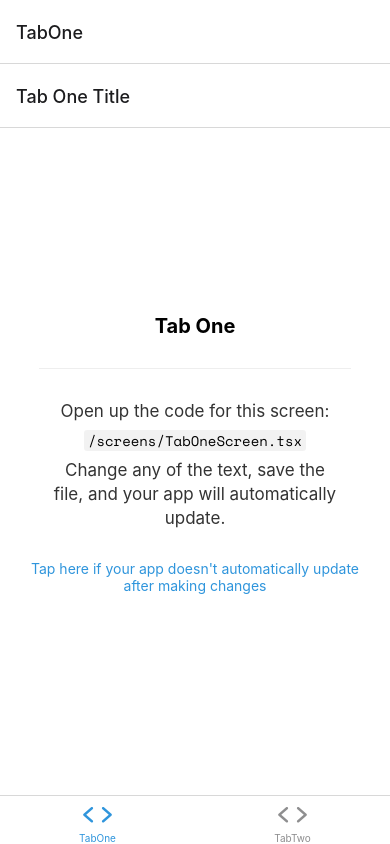
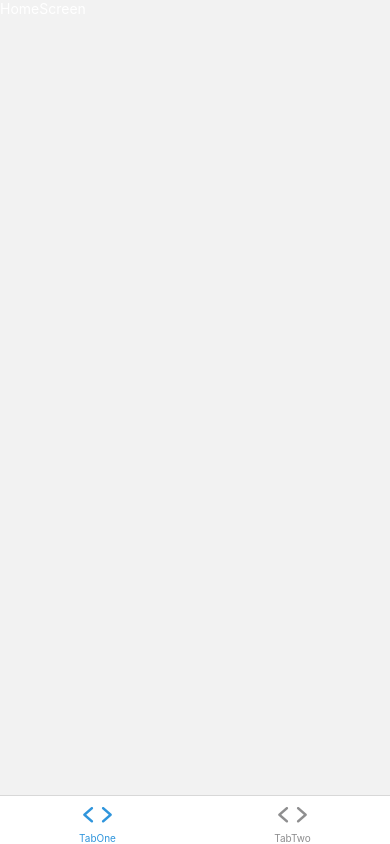
Before and after one commit to jsallstrom/Fondo-repo, a React Native app in the folder app/: screen /Root in a window 390 px wide. Built offline with nearby package versions, Linux system fonts and the light colour scheme; what expo-linking would draw is missing.

Commit message:
Added HomeScreen

```diff
--- a/app/navigation/BottomTabNavigator.tsx
+++ b/app/navigation/BottomTabNavigator.tsx
@@ -10,6 +10,7 @@ import * as React from "react";
 
 import Colors from "../constants/Colors";
 import useColorScheme from "../hooks/useColorScheme";
+import HomeScreen from "../screens/HomeScreen";
 import TabOneScreen from "../screens/TabOneScreen";
 import TabTwoScreen from "../screens/TabTwoScreen";
 import { BottomTabParamList, TabOneParamList, TabTwoParamList } from "../types";
@@ -31,6 +32,7 @@ export default function BottomTabNavigator() {
           tabBarIcon: ({ color }) => (
             <TabBarIcon name="ios-code" color={color} />
           ),
+          headerShown: false,
         }}
       />
       <BottomTab.Screen
@@ -63,9 +65,9 @@ function TabOneNavigator() {
   return (
     <TabOneStack.Navigator>
       <TabOneStack.Screen
-        name="TabOneScreen"
-        component={TabOneScreen}
-        options={{ headerTitle: "Tab One Title" }}
+        name="HomeScreen"
+        component={HomeScreen}
+        options={{ headerShown: false }}
       />
     </TabOneStack.Navigator>
   );
--- /dev/null
+++ b/app/screens/HomeScreen.tsx
@@ -0,0 +1,19 @@
+import { SafeAreaView, StyleSheet, Text, View } from "react-native";
+import React from "react";
+import MealSelectionView from "../components/MealSelectionView";
+
+const HomeScreen = () => {
+  return (
+    <SafeAreaView style={styles.screenContainer}>
+      <Text style={{ color: "white" }}>HomeScreen</Text>
+    </SafeAreaView>
+  );
+};
+
+export default HomeScreen;
+
+const styles = StyleSheet.create({
+  screenContainer: {
+    flex: 1,
+  },
+});
--- a/app/types.tsx
+++ b/app/types.tsx
@@ -15,6 +15,7 @@ export type BottomTabParamList = {
 
 export type TabOneParamList = {
   TabOneScreen: undefined;
+  HomeScreen: undefined;
 };
 
 export type TabTwoParamList = {
```
Also changed, not shown: app/package.json (+6 -6 lines), 1 other file (tests, documents, lock files or other folders).
